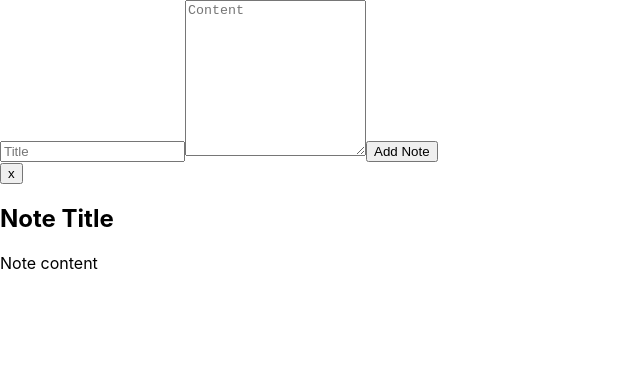
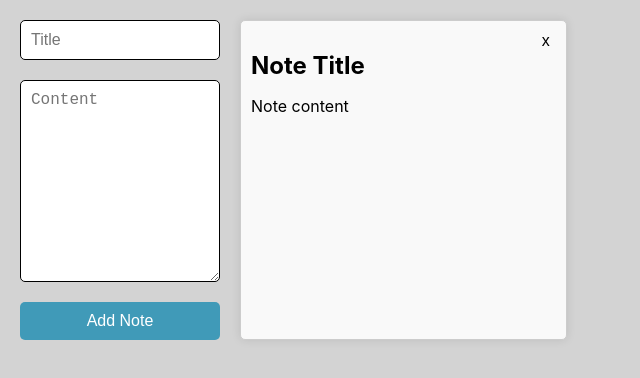
Before and after one commit to pkliui/notes_app, a React (Create React App) app in the folder notesapp-ui/: page / in a window 1280 px wide. Shown: the top 378 px of the page, without its empty margins (0-640 px from the left). Built offline with nearby package versions, Linux system fonts and the light colour scheme.

Commit message:
add basic styles for ui

```diff
--- a/notesapp-ui/src/App.css
+++ b/notesapp-ui/src/App.css
@@ -1,38 +1,94 @@
-.App {
-  text-align: center;
+body {
+  margin: 20px;
+  background-color: lightgrey;
 }
 
-.App-logo {
-  height: 40vmin;
-  pointer-events: none;
+.app-container {
+  grid-template-columns: 1fr;
 }
 
-@media (prefers-reduced-motion: no-preference) {
-  .App-logo {
-    animation: App-logo-spin infinite 20s linear;
+@media (min-width: 600px) {
+  .app-container {
+    display: grid;
+    grid-template-columns: 200px 1fr;
+    gap: 20px;
   }
 }
 
-.App-header {
-  background-color: #282c34;
-  min-height: 100vh;
+.notes-grid {
+  display: grid;
+  grid-template-columns: repeat(auto-fill, minmax(250px, 1fr));
+  grid-auto-rows: minmax(250px, auto);
+  gap: 20px;
+}
+
+.note-item {
   display: flex;
   flex-direction: column;
-  align-items: center;
-  justify-content: center;
-  font-size: calc(10px + 2vmin);
+  border: 1px solid #ccc;
+  padding: 10px;
+  border-radius: 5px;
+  background-color: #f9f9f9;
+  box-shadow: 0px 0px 10px rgba(0, 0, 0, 0.1);
+  cursor: pointer;
+}
+
+.notes-header {
+  display: flex;
+  justify-content: flex-end;
+}
+
+.notes-header button {
+  font-size: 16px;
+  background: transparent;
+  border: none;
+  cursor: pointer;
+  max-width: fit-content;
+}
+
+h2 {
+  margin: 0;
+}
+
+.note-form {
+  display: flex;
+  flex-direction: column;
+  gap: 20px;
+}
+
+textarea,
+input {
+  border-radius: 5px;
+  border: 1px solid black;
+  padding: 10px;
+  font-size: 16px;
+}
+
+.note-form button {
+  border-radius: 5px;
+  background-color: rgb(64, 154, 184);
+  border: none;
+  padding: 10px;
+  font-size: 16px;
   color: white;
 }
 
-.App-link {
-  color: #61dafb;
+.note-form button:hover {
+  background-color: rgb(106, 175, 198);
+  cursor: pointer;
 }
 
-@keyframes App-logo-spin {
-  from {
-    transform: rotate(0deg);
-  }
-  to {
-    transform: rotate(360deg);
-  }
+.edit-buttons {
+  display: flex;
+  justify-content: space-evenly;
+  gap: 5px;
 }
+
+.edit-buttons button {
+  flex: 1;
+}
+
+.edit-buttons button:last-of-type {
+  background-color: rgb(220, 89, 89);
+  color: white;
+}
```
